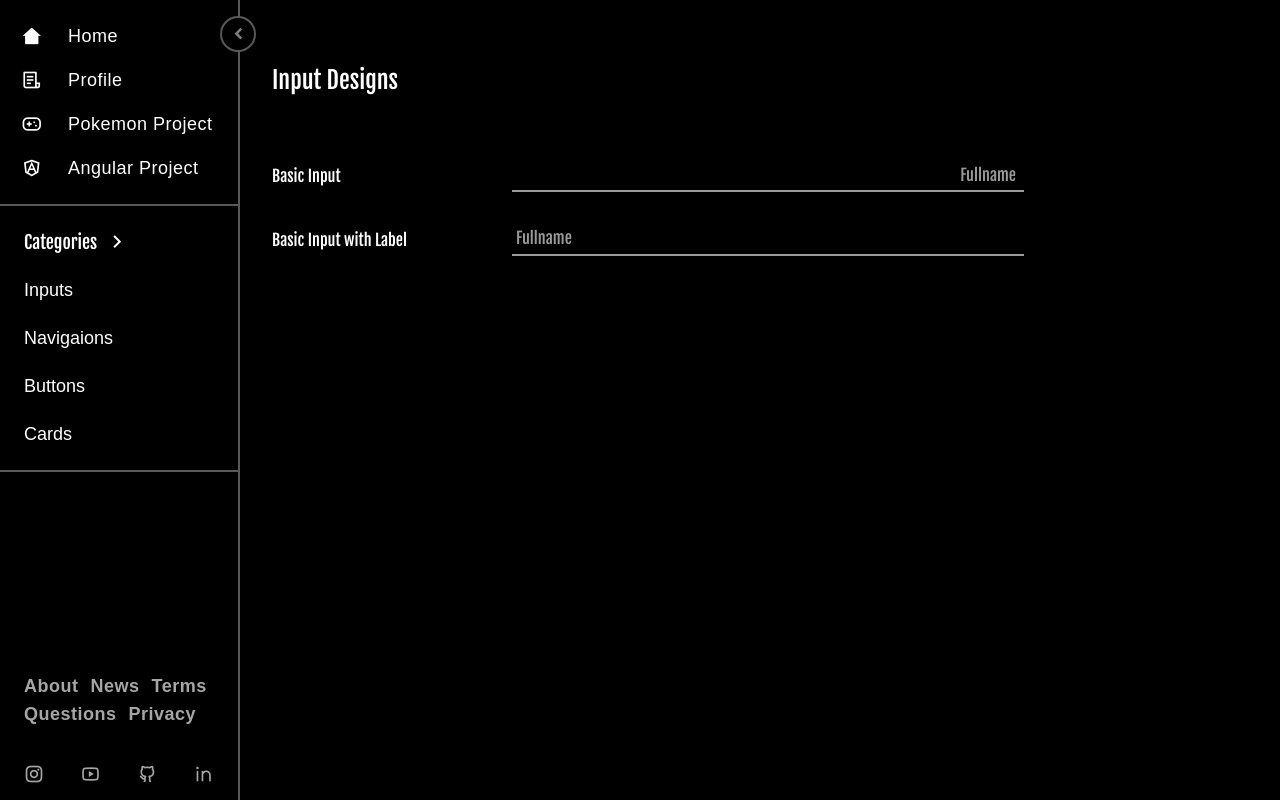
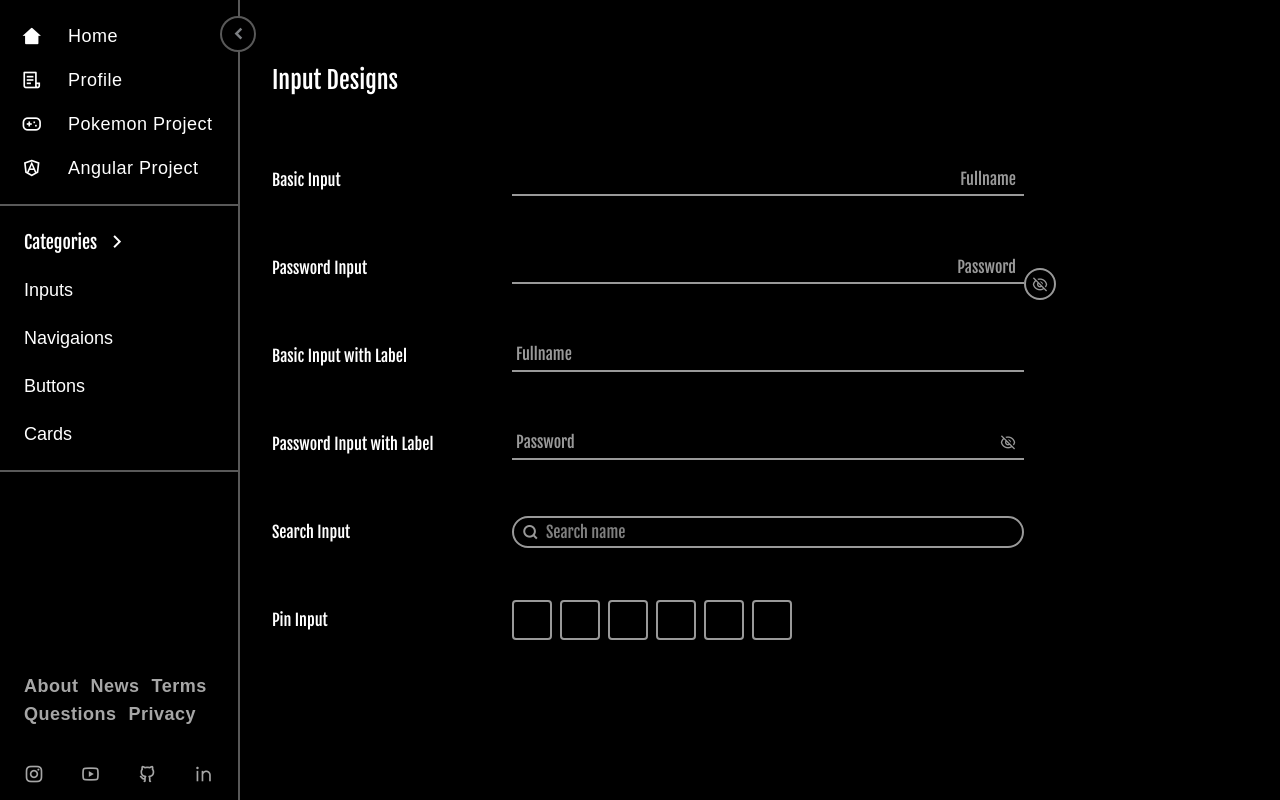
Before and after one commit to povertycycle/design-portfolio, a Next.js app: page /design-portfolio/designs/inputs in a window 1280 px wide. Built offline with nearby package versions, Linux system fonts and the light colour scheme; a web font is replaced by a local one.

Commit message:
input designs 2

```diff
--- a/src/features/auth/login/Form.tsx
+++ b/src/features/auth/login/Form.tsx
@@ -6,6 +6,7 @@ import { ChangeEvent, useState } from "react";
 import { LoginPayload } from "./types";
 import { Spinner } from "@/src/libraries/loading/Spinner";
 import { AlternativeSignIn } from "../external/AlternativeSignIn";
+import { PasswordInput } from "@/src/libraries/inputs/PasswordInput";
 
 interface LoginFormProps {
     onSuccess?: (res: UserData) => void;
@@ -81,15 +82,12 @@ const Fields: React.FC<LoginFormProps> = ({ onSuccess }) => {
                 value={formData.email ?? ""}
                 onChange={handleChange("email")}
             />
-            <InputPassword
-                value={formData.password ?? ""}
-                onChange={handleChange("password")}
-            />
+            <PasswordInput />
             <ForgotPassword />
             <div className="flex justify-between w-full">
                 <AlternativeSignIn />
                 <button
-                    disabled={!formData.email || !formData.password}
+                    disabled={!formData.email}
                     className={`${
                         loading
                             ? ""
@@ -104,42 +102,6 @@ const Fields: React.FC<LoginFormProps> = ({ onSuccess }) => {
     );
 };
 
-/**
- * [v2.0] - Validate password helper.
- */
-function validatePassword(password: string | null) {
-    return password ? null : "Please fill in your password.";
-}
-
-const InputPassword: React.FC<{
-    value?: string;
-    onChange: (e: ChangeEvent<HTMLInputElement>) => void;
-}> = ({ value, onChange }) => {
-    const [show, setShow] = useState<boolean>(false);
-    return (
-        <div className="w-full flex relative">
-            <input
-                className="peer auth__input--default"
-                placeholder="Password"
-                value={value}
-                spellCheck={false}
-                type={show ? "text" : "password"}
-                onChange={onChange}
-            />
-            <div
-                onClick={() => setShow((prev) => !prev)}
-                className="w-9 h-9 rounded-full border-2 border-white/60 hover:border-white/80 peer-hover:text-white/80 peer-hover:border-white/80 hover:text-white/80 peer-focus:border-white/80 transition-colors absolute text-white/60 peer-focus:text-white/80 left-full top-1/2 flex items-center justify-center text-base cursor-pointer"
-            >
-                <i
-                    className={`${
-                        show ? "ri-eye-line" : "ri-eye-off-line"
-                    } m-auto`}
-                />
-            </div>
-        </div>
-    );
-};
-
 const ForgotPassword: React.FC = () => {
     return (
         <div className="w-fit mr-1 text-white/60 hover:text-white text-base italic text-end cursor-pointer transition-colors">
--- a/src/features/designs/inputs/InputDesigns.tsx
+++ b/src/features/designs/inputs/InputDesigns.tsx
@@ -1,18 +1,38 @@
 import { LabelInput } from "@/src/libraries/inputs/LabelInput";
+import { LabelPasswordInput } from "@/src/libraries/inputs/LabelPasswordInput";
+import { PasswordInput } from "@/src/libraries/inputs/PasswordInput";
+import { PinInput } from "@/src/libraries/inputs/PinInput";
+import { SearchInput } from "@/src/libraries/inputs/SearchInput";
 import { UnderlinedInput } from "@/src/libraries/inputs/UnderlinedInput";
 
 export const InputDesigns: React.FC = () => {
     return (
         <div className="w-full h-full flex flex-col px-8 py-16 text-white">
             <h1 className="text-2xl">Input Designs</h1>
-            <div className="h-full overflow-y-auto sleek-scroll w-full flex flex-col mt-16 gap-8">
-                <div className="grid grid-cols-[216px_auto] gap-6">
+            <div className="h-full overflow-y-auto sleek-scroll w-full flex flex-col mt-16 gap-12">
+                <div className="grid grid-cols-[216px_auto] gap-6 h-10 content-evenly ">
                     <span className="my-auto">Basic Input</span>
                     <UnderlinedInput placeholder="Fullname" />
                 </div>
-                <div className="grid grid-cols-[216px_auto] gap-6">
+                <div className="grid grid-cols-[216px_auto] gap-6 h-10 content-evenly">
+                    <span className="my-auto">Password Input</span>
+                    <PasswordInput />
+                </div>
+                <div className="grid grid-cols-[216px_auto] gap-6 h-10 content-evenly">
                     <span className="my-auto">Basic Input with Label</span>
                     <LabelInput placeholder="Fullname" />
+                </div>
+                <div className="grid grid-cols-[216px_auto] gap-6 h-10 content-evenly">
+                    <span className="my-auto">Password Input with Label</span>
+                    <LabelPasswordInput />
+                </div>
+                <div className="grid grid-cols-[216px_auto] gap-6 h-10 content-evenly">
+                    <span className="my-auto">Search Input</span>
+                    <SearchInput placeholder="Search name" />
+                </div>
+                <div className="grid grid-cols-[216px_auto] gap-6">
+                    <span className="my-auto">Pin Input</span>
+                    <PinInput />
                 </div>
             </div>
         </div>
--- /dev/null
+++ b/src/libraries/inputs/LabelPasswordInput.tsx
@@ -0,0 +1,33 @@
+import { useId, useState } from "react";
+
+export const LabelPasswordInput: React.FC = () => {
+    const id = useId();
+    const [show, setShow] = useState<boolean>(false);
+
+    return (
+        <div className="w-full h-8 flex relative max-w-lg">
+            <input
+                className="placeholder:text-start! peer auth__input--default"
+                placeholder=""
+                spellCheck={false}
+                type={show ? "text" : "password"}
+            />
+            <label
+                className="absolute not-peer-placeholder-shown:-translate-y-6 not-peer-placeholder-shown:text-sm left-1 top-0.5 peer-hover:opacity-80 peer-focus:-translate-y-6 peer-focus:-translate-x-2 peer-focus:text-sm text-base/6 transition-[opacity,translate,font-size] opacity-60"
+                htmlFor={id}
+            >
+                Password
+            </label>
+            <div
+                onClick={() => setShow((prev) => !prev)}
+                className="w-8 h-8 peer-hover:text-white/80 hover:text-white/80 transition-colors absolute text-white/60 peer-focus:text-white/80 bottom-0.5 right-0 flex items-center justify-center text-base cursor-pointer"
+            >
+                <i
+                    className={`${
+                        show ? "ri-eye-line" : "ri-eye-off-line"
+                    } m-auto`}
+                />
+            </div>
+        </div>
+    );
+};
--- /dev/null
+++ b/src/libraries/inputs/PasswordInput.tsx
@@ -0,0 +1,26 @@
+import { useState } from "react";
+
+export const PasswordInput: React.FC = () => {
+    const [show, setShow] = useState<boolean>(false);
+
+    return (
+        <div className="w-full h-8 flex relative max-w-lg">
+            <input
+                className="peer auth__input--default"
+                placeholder="Password"
+                spellCheck={false}
+                type={show ? "text" : "password"}
+            />
+            <div
+                onClick={() => setShow((prev) => !prev)}
+                className="w-8 h-8 rounded-full border-2 border-white/60 hover:border-white/80 peer-hover:text-white/80 peer-hover:border-white/80 hover:text-white/80 peer-focus:border-white/80 transition-colors absolute text-white/60 peer-focus:text-white/80 left-full top-1/2 flex items-center justify-center text-base cursor-pointer"
+            >
+                <i
+                    className={`${
+                        show ? "ri-eye-line" : "ri-eye-off-line"
+                    } m-auto`}
+                />
+            </div>
+        </div>
+    );
+};
--- /dev/null
+++ b/src/libraries/inputs/PinInput.tsx
@@ -0,0 +1,65 @@
+import { KeyboardEvent, SyntheticEvent, useRef, useState } from "react";
+
+export const PinInput: React.FC = () => {
+    const [value, setValue] = useState<string>();
+    const inputRef = useRef<HTMLInputElement | null>(null);
+
+    const handlePinChange = (e: SyntheticEvent<HTMLInputElement>) => {
+        let val = (e.target as HTMLInputElement).value.replace(/[^0-9]+/g, "");
+        setValue(val);
+    };
+
+    function focusPin() {
+        if (inputRef.current) inputRef.current.focus();
+    }
+
+    function removeInput(e: KeyboardEvent<HTMLInputElement>) {
+        if (
+            [
+                "ArrowLeft",
+                "ArrowRight",
+                "ArrowUp",
+                "ArrowDown",
+                "e",
+                "-",
+                "+",
+            ].includes(e.key)
+        ) {
+            e.preventDefault();
+        }
+    }
+
+    return (
+        <div className="group w-fit flex relative items-center justify-center flex-col">
+            <input
+                type="text"
+                maxLength={6}
+                ref={inputRef}
+                onKeyDown={removeInput}
+                className="peer absolute top-full opacity-0 -z-1"
+                onChange={handlePinChange}
+            />
+            <div className="flex items-center justify-center h-10 relative gap-2 group">
+                {Array.from({ length: 6 }, (_, i) => (
+                    <div
+                        onClick={focusPin}
+                        key={i}
+                        className="p-1 sm:p-2 aspect-square cursor-text w-full h-full transition-colors group-peer-focus:border-white not-group-peer-focus:group-hover:border-white/80  rounded-sm relative flex items-center justify-center border-2 border-white/60"
+                    >
+                        {value?.charAt(i)}
+                        {(value?.length ?? 0) === i && (
+                            <div
+                                className={`absolute top-2 blink invisible group-focus-within:visible border-r border-white h-[calc(100%-16px)]`}
+                            />
+                        )}
+                        {(value?.length ?? 0) === 6 && i == 5 && (
+                            <div
+                                className={`absolute top-2 right-2 blink invisible group-focus-within:visible border-r border-white h-[calc(100%-16px)]`}
+                            />
+                        )}
+                    </div>
+                ))}
+            </div>
+        </div>
+    );
+};
--- /dev/null
+++ b/src/libraries/inputs/SearchInput.tsx
@@ -0,0 +1,33 @@
+import { useId, useState } from "react";
+
+interface SearchInputProps {
+    placeholder?: string;
+}
+
+export const SearchInput: React.FC<SearchInputProps> = ({ placeholder }) => {
+    const id = useId();
+    const [search, setSearch] = useState<string>("");
+
+    return (
+        <div className="relative w-full max-w-lg">
+            <input
+                id={id}
+                value={search}
+                onChange={(e) => setSearch(e.target.value)}
+                placeholder={placeholder}
+                className="peer relative px-8 h-8 z-1 focus:border-white hover:border-white/80 transition-colors border-white/60 border-2 w-full focus:outline-none rounded-full"
+            />
+            <div className="peer-focus:text-white absolute left-0.5 text-white/60 peer-hover:text-white/80 transition-colors top-0 z-0 h-8 w-8 flex items-center justify-center">
+                <i className="ri-search-line font-bold" />
+            </div>
+            {!!search && (
+                <div
+                    onClick={() => setSearch("")}
+                    className="absolute right-px bottom-0 cursor-pointer opacity-60 peer-focus:opacity-80 hover:opacity-100 z-2 h-8 w-8 flex items-center justify-center"
+                >
+                    <i className="ri-close-circle-fill text-xl" />
+                </div>
+            )}
+        </div>
+    );
+};
--- a/src/styles/global.css
+++ b/src/styles/global.css
@@ -46,6 +46,24 @@
         }
     }
 
+     .blink {
+         animation: anim-blink 1000ms infinite;
+         @keyframes anim-blink {
+             0% {
+                 opacity: 0;
+             }
+             49% {
+                 opacity: 0;
+             }
+             50% {
+                 opacity: 1;
+             }
+             100% {
+                 opacity: 1;
+             }
+         }
+     }
+
 }
 
 body {
```
